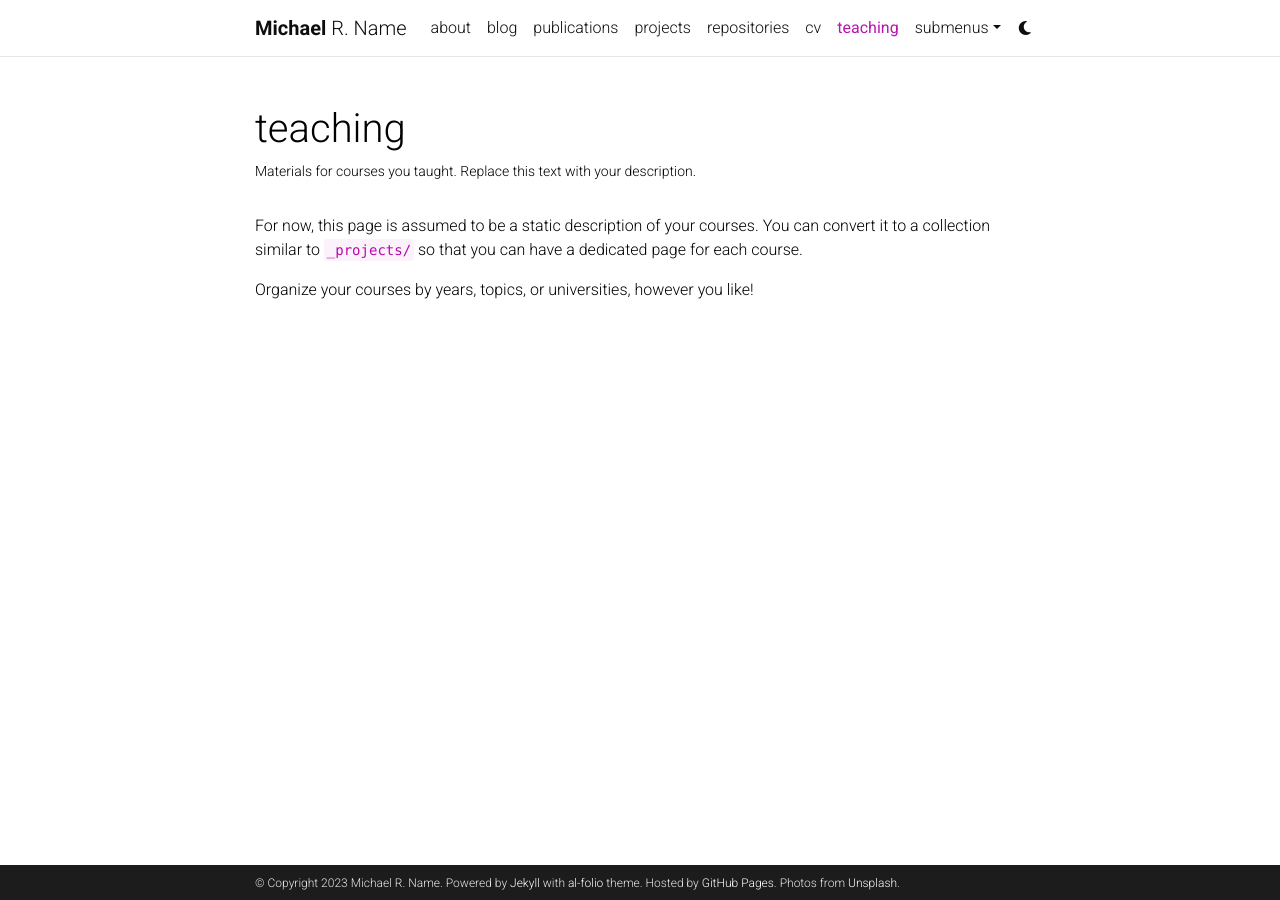
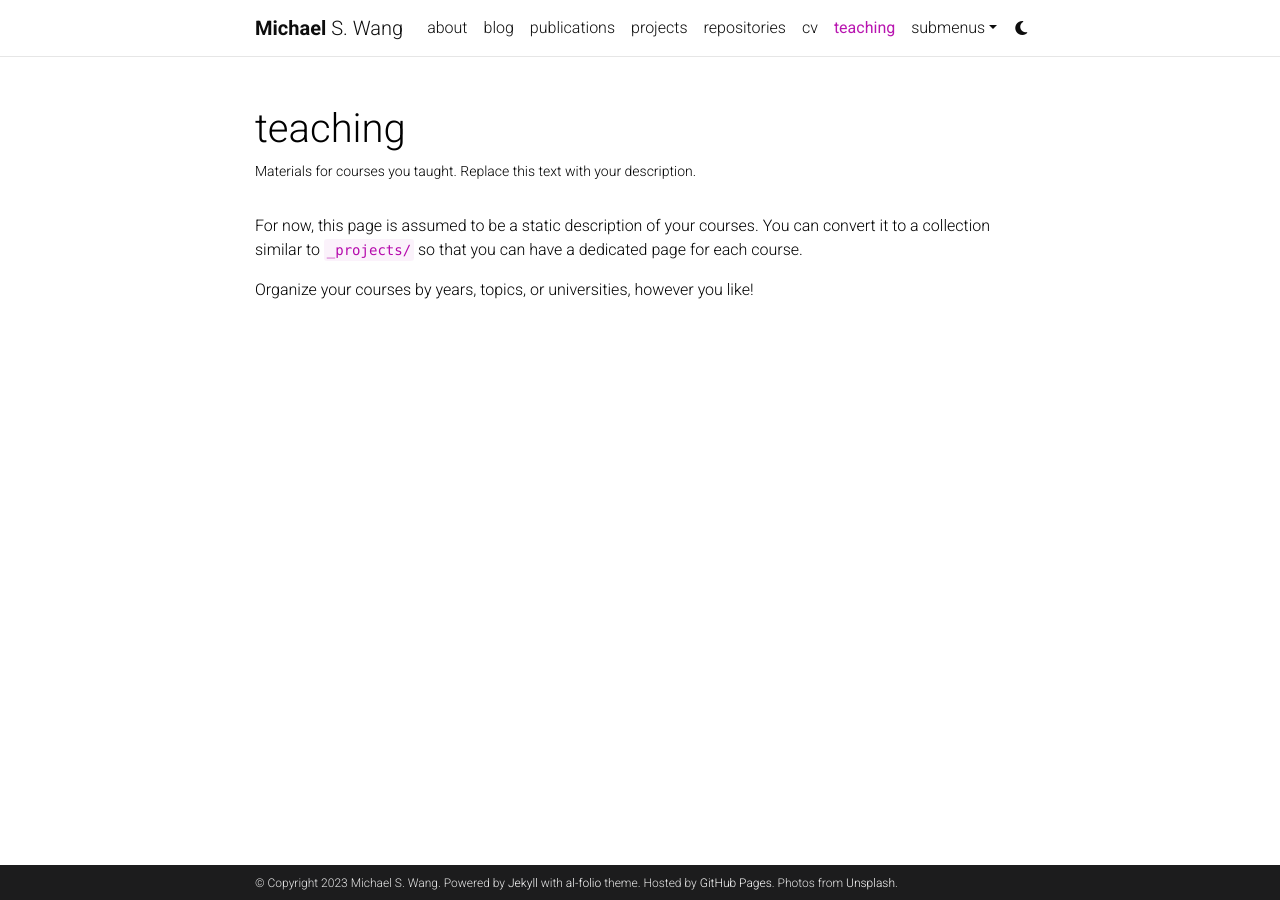
Before and after one commit to michaelwsd/michaelwsd.github.io, a Jekyll site: the page built from _pages/teaching.md, in a window 1280 px wide. Built offline with Jekyll 4.4.1, drawn with Linux system fonts in a browser that asks for light colours; comment, search, counter and statistics services are not loaded; a style sheet for code colours, icons or effects is not loaded.

Commit message:
Update _config.yml

```diff
--- a/_config.yml
+++ b/_config.yml
@@ -4,8 +4,8 @@
 
 title: blank # the website title (if blank, full name will be used instead)
 first_name: Michael
-middle_name: R.
-last_name: Name
+middle_name: S.
+last_name: Wang
 email: you@example.com
 description: > # the ">" symbol means to ignore newlines until "footer_text:"
   A simple, whitespace theme for academics. Based on [*folio](https://github.com/bogoli/-folio) design.
@@ -18,8 +18,8 @@
 lang: en # the language of your site (for example: en, fr, cn, ru, etc.)
 icon: ⚛️  # the emoji used as the favicon (alternatively, provide image name in /assets/img/)
 
-url: https://alshedivat.github.io # the base hostname & protocol for your site
-baseurl: /al-folio # the subpath of your site, e.g. /blog/
+url: https://shiro1729.github.io # the base hostname & protocol for your site
+baseurl: # the subpath of your site, e.g. /blog/
 last_updated: false # set to true if you want to display last updated in the footer
 impressum_path:  # set to path to include impressum link in the footer, use the same path as permalink in a page, helps to conform with EU GDPR
 
```
